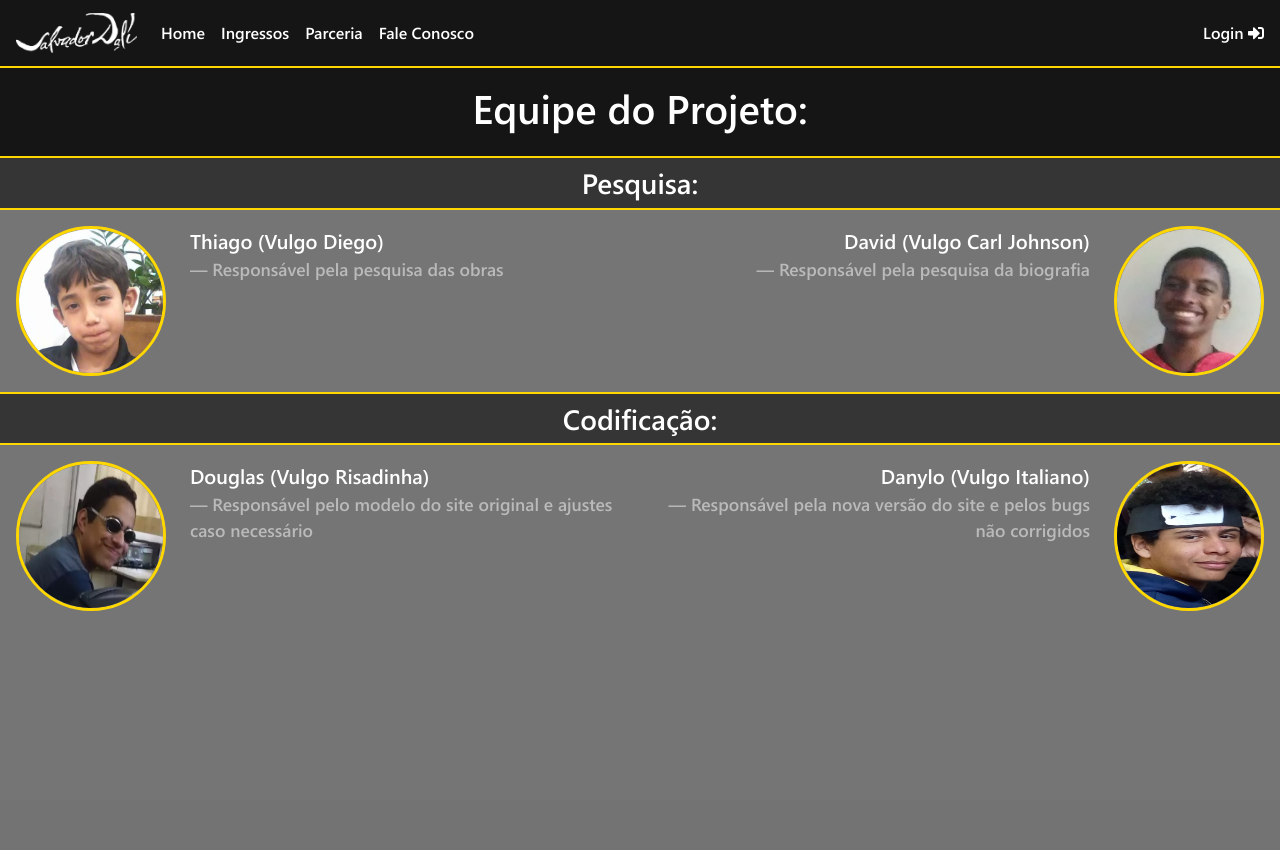
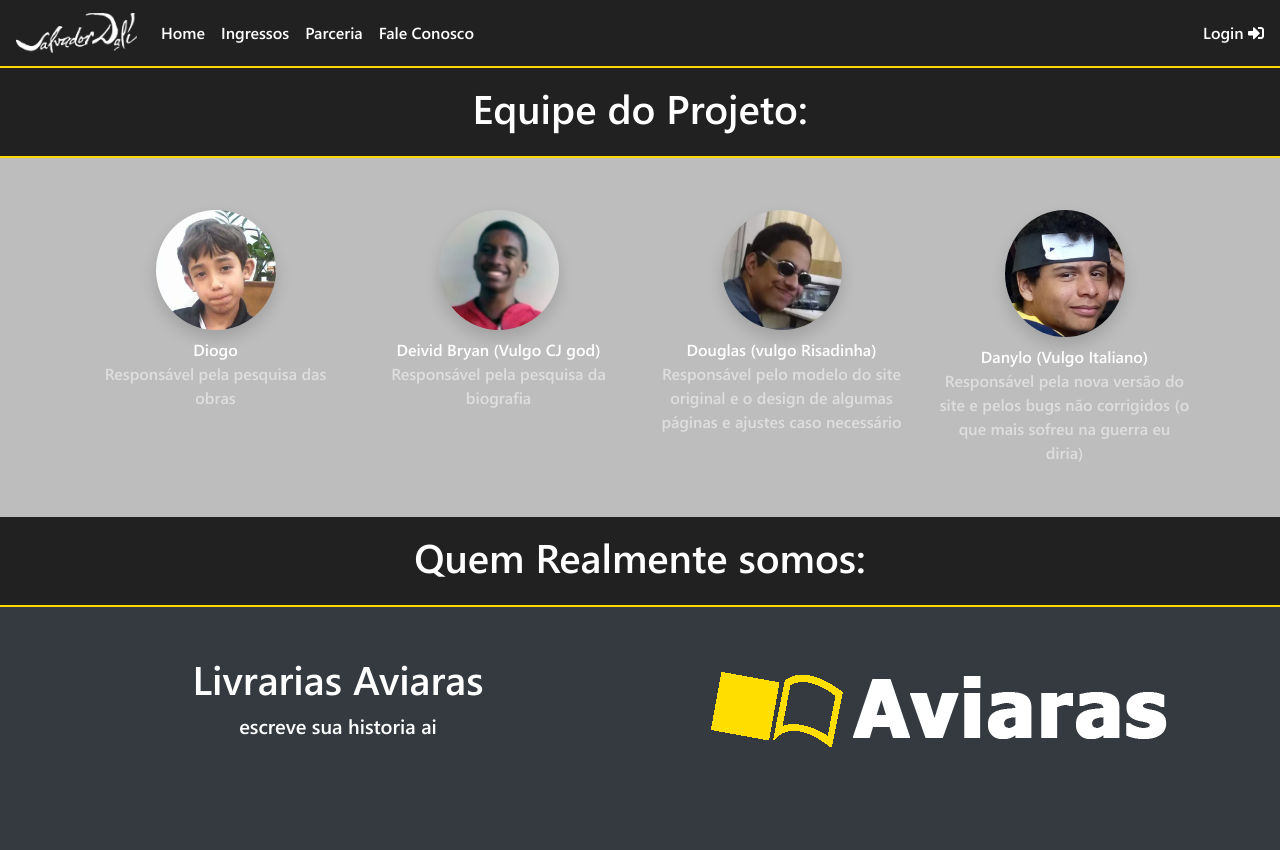
Before and after one commit to DouglasDans/PWSiteMuseu, a PHP site: page /equipe.php in a window 1280 px wide. Shown: the top 850 px of the page. Before the commit the page ends 611 px from the top, so only its background shows below. Run offline with PHP 8.4, Linux system fonts and the light colour scheme.

Commit message:
mudei um pouco a equipe, só falta a história da aviaras

```diff
--- a/css/style.css
+++ b/css/style.css
@@ -22,7 +22,7 @@
 }
 
 .bg-pers1 {
-    background-color: #0000008a !important;
+    background-color: #00000042 !important;
 }
 
 header {
--- a/equipe.php
+++ b/equipe.php
@@ -16,79 +16,193 @@
             <a class="navbar-brand pl-2" href="index.php">
                <img src="img/dalidaonde.png" height="40px">
             </a>
-        <button class="navbar-toggler" type="button" data-toggle="collapse" data-target="#navbarSupportedContent" aria-controls="navbarSupportedContent" aria-expanded="false" aria-label="Toggle navigation">
+            <button class="navbar-toggler" type="button" data-toggle="collapse" data-target="#navbarSupportedContent"
+               aria-controls="navbarSupportedContent" aria-expanded="false" aria-label="Toggle navigation">
                <span class="navbar-toggler-icon"></span>
             </button>
             <div class="collapse navbar-collapse justify-content-center" id="navbarSupportedContent">
                <ul class="navbar-nav mr-auto text-center justify-content-start">
                   <li class="nav-item">
-              <a class="nav-link" href="index.php"><p class="textoMenu">Home</p></a>
+                     <a class="nav-link" href="index.php">
+                        <p class="textoMenu">Home</p>
+                     </a>
                   </li>
                   <li class="nav-item">
-              <a class="nav-link"><p class="textoMenu">Ingressos</p></a>
+                     <a class="nav-link">
+                        <p class="textoMenu">Ingressos</p>
+                     </a>
                   </li>
                   <li class="nav-item">
-              <a class="nav-link"><p class="textoMenu">Parceria</p></a>
+                     <a class="nav-link">
+                        <p class="textoMenu">Parceria</p>
+                     </a>
                   </li>
                   <li class="nav-item">
-              <a class="nav-link"><p class="textoMenu">Fale Conosco</p></a>
+                     <a class="nav-link">
+                        <p class="textoMenu">Fale Conosco</p>
+                     </a>
                   </li>
                </ul>
                <ul class="navbar-nav text-center justify-content-end">
                   <li class="nav-item">
-              <a class="nav-link" href="login.php"><p class="textoMenu">Login <i class="fas fa-sign-in-alt"></i></p></a>
+                     <a class="nav-link" href="login.php">
+                        <p class="textoMenu">Login <i class="fas fa-sign-in-alt"></i></p>
+                     </a>
                   </li>
                </ul>
             </div>
          </nav>
       </div>
    </header>
-
    <div class="container-fluid text-center bg-pers0 parceria text-white p-3">
          <h1>Equipe do Projeto:</h1>
    </div>
-   <div class="container-fluid text-center p-2 bg-pers1 text-white parceria">
-      <h3 class="mb-0">Pesquisa:</h3>
-   </div>
-   <div class="container-fluid parceria p-3 text-left">
-      <div class="row align-items-center">
-         <div class="col-6 text-left">
-            <img class="fotoEquipe areaLogin rounded-circle img-fluid float-left mr-4" src="img/diogo.jpg">
-            <blockquote class="blockquote text-white">
-               <p>Thiago (Vulgo Diego)</p>
-               <div class="blockquote-footer text-white-50">Responsável pela pesquisa das obras</div>
-            </blockquote>
-         </div>
-         <div class="col-6 text-right">
-            <img class="fotoEquipe areaLogin rounded-circle img-fluid float-right ml-4" src="img/cj.jpg">
-            <blockquote class="blockquote text-white">
-               <p>David (Vulgo Carl Johnson)</p>
-               <div class="blockquote-footer text-white-50">Responsável pela pesquisa da biografia</div>
-            </blockquote>
+   <div class="container pt-5 pb-5" id="cont-part">
+      <div class="row">
+         <div class="col">
+            <div class="text-left text-center p-1">
+               <img src="img/diogo.jpg" class="shadow rounded-circle" width="120px" class="rounded-circle p-0 mx-auto"
+                  alt="...">
+               <div class="font-weight-bold mt-2 center text-white">
+                  Diogo<br>
+                  <font class="text-white-50">Responsável pela pesquisa das obras</font>
                </div>
             </div>
          </div>
-   <div class="container-fluid text-center p-2 bg-pers1 text-white parceria">
-      <h3 class="mb-0">Codificação:</h3>
-   </div>
-   <div class="container-fluid p-3 text-left">
-      <div class="row">
-         <div class="col-6 text-left">
-            <img class="fotoEquipe areaLogin rounded-circle img-fluid float-left mr-4" src="img/douglas.jpg">
-            <blockquote class="blockquote text-white">
-               <p>Douglas (Vulgo Risadinha)</p>
-               <div class="blockquote-footer text-white-50">Responsável pelo modelo do site original e ajustes caso necessário</div>
-            </blockquote>
-         </div>
-         <div class="col-6 text-right">
-            <img class="fotoEquipe areaLogin rounded-circle img-fluid float-right ml-4" src="img/danylo.jpg">
-            <blockquote class="blockquote text-white">
-               <p>Danylo (Vulgo Italiano)</p>
-               <div class="blockquote-footer text-white-50">Responsável pela nova versão do site e pelos bugs não corrigidos</div>
-            </blockquote>
+         <div class="col">
+            <div class="text-left text-center p-1">
+               <img src="img/cj.png"  class="shadow rounded-circle" width="120px" class="rounded-circle p-0 mx-auto"
+                  alt="...">
+                  <div class="font-weight-bold mt-2 center text-white">
+                  Deivid Bryan (Vulgo CJ god)<br>
+                  <font class="text-white-50">Responsável pela pesquisa da biografia</font>
                </div>
             </div>
          </div>
+         <div class="col">
+            <div class="text-left text-center p-1">
+               <img src="img/douglas.jpg"  class="shadow rounded-circle" width="120px" class="rounded-circle p-0 mx-auto" alt="...">
+               <div class="font-weight-bold mt-2 center text-white">
+                  Douglas (vulgo Risadinha)<br>
+                  <font class="text-white-50">Responsável pelo modelo do site original e o design de algumas páginas e ajustes caso necessário</font>
+               </div>
+            </div>
+         </div>
+         <div class="col">
+            <div class="text-left text-center p-1">
+               <img src="img/danylo.jpg"  class="shadow rounded-circle" width="120px" class="rounded-circle p-0 mx-auto" alt="...">
+               <div class="font-weight-bold mt-2 center text-white">
+                  Danylo (Vulgo Italiano)<br>
+                  <font class="text-white-50">Responsável pela nova versão do site e pelos bugs não corrigidos (o que mais sofreu na guerra eu diria)</font>
+               </div>
+            </div>
+         </div>
+
+
+      </div>
+   </div>
+   <div class="container-fluid text-center bg-pers0 parceria text-white p-3">
+         <h1>Quem Realmente somos:</h1>
+   </div>
+   <div class="container-fluid flush-with-above p-5 text-center text-white bg-dark">
+      <div class="row justify-content-around align-items-center">
+        <div class="col-12 col-md-5 order-md-1 mb-5 mb-md-0">
+          <h3 class="h1">Livrarias Aviaras</h3>
+          <p class="lead text-justify">
+            escreve sua historia ai
+          </p>
+        </div>
+        <div class="col-12 col-md-5 order-md-1">
+          <img src="img/logomista.png" class="img-fluid ">
+        </div>
+      </div>
+    </div>
+
+   <div class="container-fluid flush-with-above p-5 text-center text-white bg-dark">
+      <div class="row justify-content-around align-items-center text-center">
+        <div class="col-12 col-md-5 order-md-2 mb-5 mb-md-0">
+          <h5 class="h1">DD Livros</h5>
+          <p class="lead text-justify">
+            Fundada a partir do fim de uma Livraria Aviaras, a DD Livros foi criada no ano 1990, mas só veio se destacar realmente por ser pioneira na venda de livros online a partir de 1998. Foi comprada pela Paralax em 2008. E hoje é a maior vendedora de livros digitais. (fonte: Institulto Dataline)
+          </p>
+        </div>
+        <div class="col-12 col-md-5 order-md-1">
+          <img src="img/dd-paralax.png"  class="img-fluid">
+        </div>
+      </div>
+    </div>
+   <div class="container-fluid flush-with-above p-5 text-center text-white bg-dark">
+      <div class="row justify-content-around align-items-center">
+        <div class="col-12 col-md-5 order-md-1 mb-5 mb-md-0">
+          <h3 class="h1">Concorrentes árduos</h3>
+          <p class="lead text-justify">
+            Por anos e anos, as 2 maiores livrarias do Brasil se emfrentaram, com vários comerciais agressivos, brigas e até mesmo processos entre si, tendo muito dinheiro e sangue derramado nos últimos 30 anos.
+          </p>
+        </div>
+        <div class="col-12 col-md-5 order-md-1">
+          <img src="img/marketplace-saraiva.png" class="img-fluid ">
+        </div>
+      </div>
+    </div>
+
+    <div class="container-fluid flush-with-above p-5 text-center text-white bg-dark">
+      <div class="row justify-content-around align-items-center text-center">
+        <div class="col-12 col-md-5 order-md-2 mb-5 mb-md-0">
+          <h5 class="h1">Dalí e o Corona</h5>
+          <p class="lead text-justify">
+            Nesse ano de 2020, a história foi reescrita, e a Aviaras e a DD Livros se juntaram por um bem maior nesses momentos difíceis, sabemos que os museus estão fechados, então tentamos fazer JUNTAS uma espécie de museu virtual, tentamos trazer algo inovador pensando no futuro, e algo intressante para diversão das pessoas nessa quarentena, pensando no presente, isso tudo com um grade acervo digital das duas maiores Livrarias do Brasil. Quem foi o artista escolhido para realizar isso? Salvador Dalí, achamos que ele foi a escolha correta para realizar tudo isso com facilidade e sucesso.
+          </p>
+        </div>
+        <div class="col-12 col-md-5 order-md-1">
+          <img src="https://i.redd.it/idcxpkontfh41.png"  class="img-fluid">
+        </div>
+      </div>
+    </div>
+
+    <footer class="pt-2 bordaRodape bg-pers0 text-white">
+      <div class="container-fluid">
+        <div class="row pl-5 pr-5">
+          <div class="col-md-3 pt-3 pb-3">
+            <img class="mb-2 img-fluid" src="img/DD-Paralax.png">
+          </div>
+          <div class="col-md-6">
+            <!-- nao coloca nada aqui nao -->
+          </div>
+          <div class="col-md-3 pt-3 pb-3">
+            <img class="mb-2 img-fluid" src="img/logoMista.png">
+          </div>
+        </div>
+        <div class="row text-center pt-4">
+          <div class="col-md-4 pb-5">
+            <h3 class="linhaTitulo">Sobre</h3>
+            <a href="" class="text-muted textoRodape">Equipe</a>
+            <br>
+            <a href="https://github.com/DouglasDans/PWSiteMuseu" class="text-muted textoRodape">Github</a>
+          </div>
+          <div class="col-md-4 pb-5">
+            <h3 class="linhaTitulo">Fale Conosco</h3>
+            <a href="https://www.youtube.com/watch?v=iW1Nff6jgjo" class="text-muted textoRodape">Telefone</a>
+            <br>
+            <a href="https://www.youtube.com/watch?v=pYcpZJVmXvU" class="text-muted textoRodape">Email</a>
+          </div>
+          <div class="col-md-4 pb-5">
+          <h3 class="linhaTitulo">Doações</h3>
+            <a href="https://www.youtube.com/watch?v=2q82bGtujFA" class="text-muted textoRodape">Bitcoins</a>
+            <br>
+            <a href="https://www.youtube.com/watch?v=000al7ru3ms" class="text-muted textoRodape">Dogecoins</a>
+          </div>
+        </div>
+      </div>
+      <div class="bordaRodape bg-pers1">
+        <center><small class="text-center">DD Livros ©2020 Paralax Corporation</small></center>
+        <center><small class="text-center">Aviaras ©2020 Aviaras Family</small></center>
+      </div>
+    </footer>
+
+
    <script src="js/bootstrap.min.js"></script>
-   <link rel="stylesheet" href="https://use.fontawesome.com/releases/v5.7.0/css/all.css" integrity="sha384-lZN37f5QGtY3VHgisS14W3ExzMWZxybE1SJSEsQp9S+oqd12jhcu+A56Ebc1zFSJ" crossorigin="anonymous">
+   <link rel="stylesheet" href="https://use.fontawesome.com/releases/v5.7.0/css/all.css"
+      integrity="sha384-lZN37f5QGtY3VHgisS14W3ExzMWZxybE1SJSEsQp9S+oqd12jhcu+A56Ebc1zFSJ" crossorigin="anonymous">
 </body>
+
+</html>
--- a/index.php
+++ b/index.php
@@ -31,7 +31,7 @@
               <a class="nav-link"><p class="textoMenu">Parceria</p></a>
             </li>
             <li class="nav-item">
-              <a class="nav-link"><p class="textoMenu">Fale Conosco</p></a>
+              <a class="nav-link" href="equipe.php" ><p class="textoMenu">Equipe do Projeto</p></a>
             </li>
           </ul>
           <ul class="navbar-nav text-center justify-content-end">
@@ -48,8 +48,8 @@
     <div id="home-img">
       <div class="carousel-caption">
         <blockquote class="blockquote text-right">
-          <h1 class="display-1">Eu sou o surrealismo!</h1>
-          <footer class="blockquote-footer" style="color: white;">Salvador Dalí</cite></footer>
+          <h1 class="display-1 bg-blur rounded-sm ">Eu sou o surrealismo!</h1>
+          <footer class="blockquote-footer bg-blur" style="color: white;">Salvador Dalí</cite></footer>
         </blockquote>
       </div>
     </div>
--- a/integrantes.txt
+++ b/integrantes.txt
@@ -2,4 +2,4 @@
 Diogo 06
 Douglas 07
 Deivid Bryan (Vulgo CJ) 05
-Com amor para Aline e Vanessa
+Com amor para Aline e Vanessa ❤
```
Also changed, not shown: img/cj.png (added), img/danylo.jpg, img/douglas.jpg, img/icone-carrinho.png (deleted), img/images.jfif (deleted), img/images.jpeg (deleted), img/marketplace-saraiva.png (added). Lines whose indentation alone changed are shown as unchanged.
